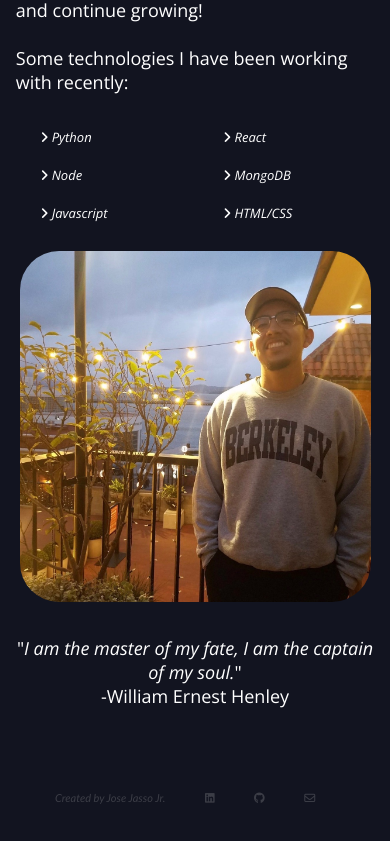
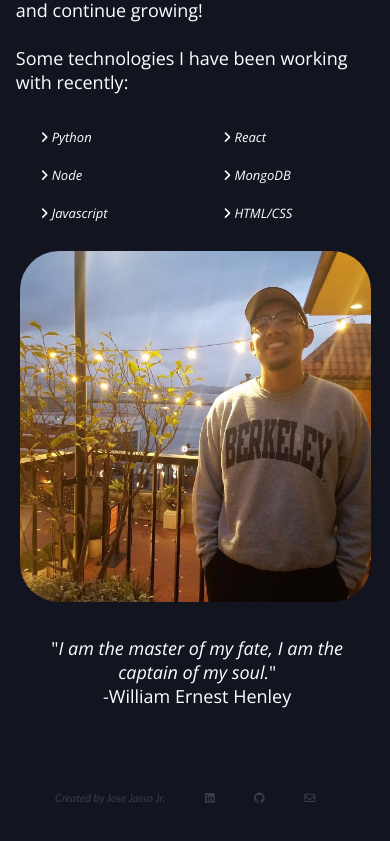
Before and after one commit to josejassojr/personal-website, a React (Create React App) app: page / in a window 390 px wide. Shown: the part 1189-2030 px from the top of the page. Built offline with nearby package versions, Linux system fonts and the light colour scheme.

Commit message:
Updated styling for quote that was moved.

```diff
--- a/src/App.css
+++ b/src/App.css
@@ -36,6 +36,10 @@ body {
   text-align: center;
 }
 
+#quote-container {
+  width: 400px;
+}
+
 /* Larger Views (Like Monitors and such) */
 
 @media (min-width: 1400px) {
@@ -43,11 +47,17 @@ body {
     width: 500px;
     height: 500px;
   }
+  #quote-container {
+    width: 500px;
+  }
 }
 @media (min-width: 2560px) {
   #picture-me {
     width: 750px;
     height: 750px;
+  }
+  #quote-container {
+    width: 750px;
   }
 }
 @media (max-width: 1000px) {
@@ -55,12 +65,18 @@ body {
     width: 300px;
     height: 300px;
   }
+  #quote-container {
+    width: 300px;
+  }
 }
 
 @media (max-width: 850px) {
   #picture-me {
     width: 275px;
     height: 275px;
+  }
+  #quote-container {
+    width: 275px;
   }
 }
 
@@ -79,4 +95,12 @@ body {
     height: 90vw;
     border-radius: 10vw;
   }
+  #quote-container {
+    width: 90vw;
+    margin-left: 5.5vw;
+  }
+  #quote {
+    font-size: 18px;
+    padding: 4vw;
+  }
 }
--- a/src/components/AboutMe/AboutMe.css
+++ b/src/components/AboutMe/AboutMe.css
@@ -45,8 +45,7 @@
     text-decoration: underline;
     font-size: 42px;
   }
-  #about-me,
-  #quote {
+  #about-me {
     font-size: 18px;
     padding: 4vw;
   }
```
